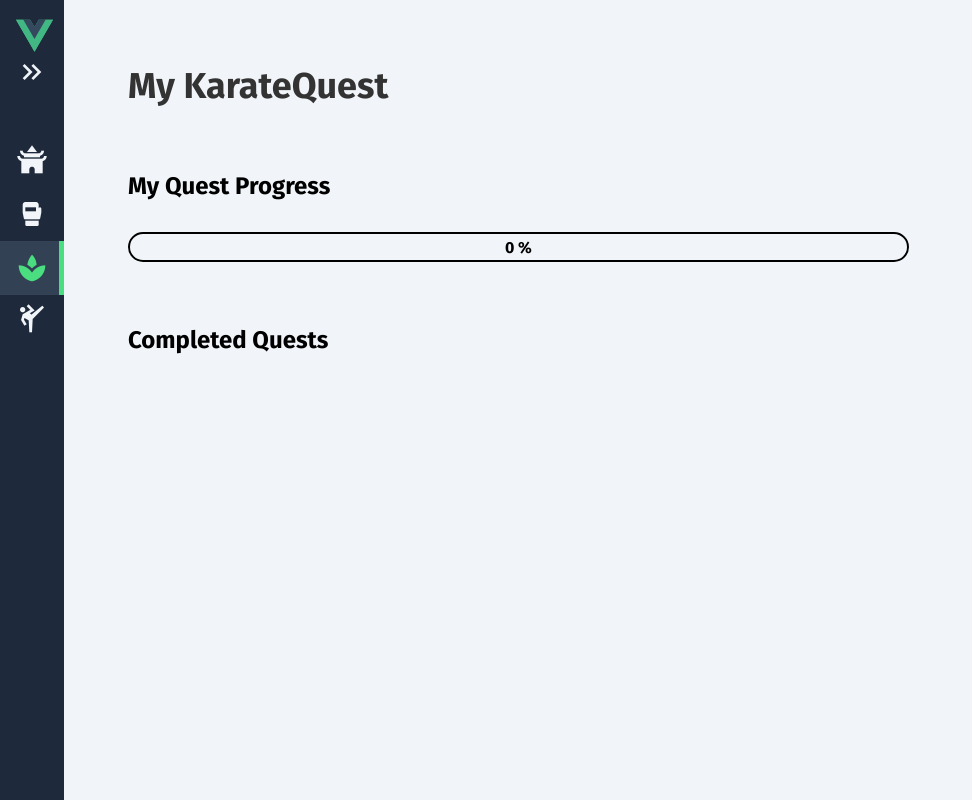
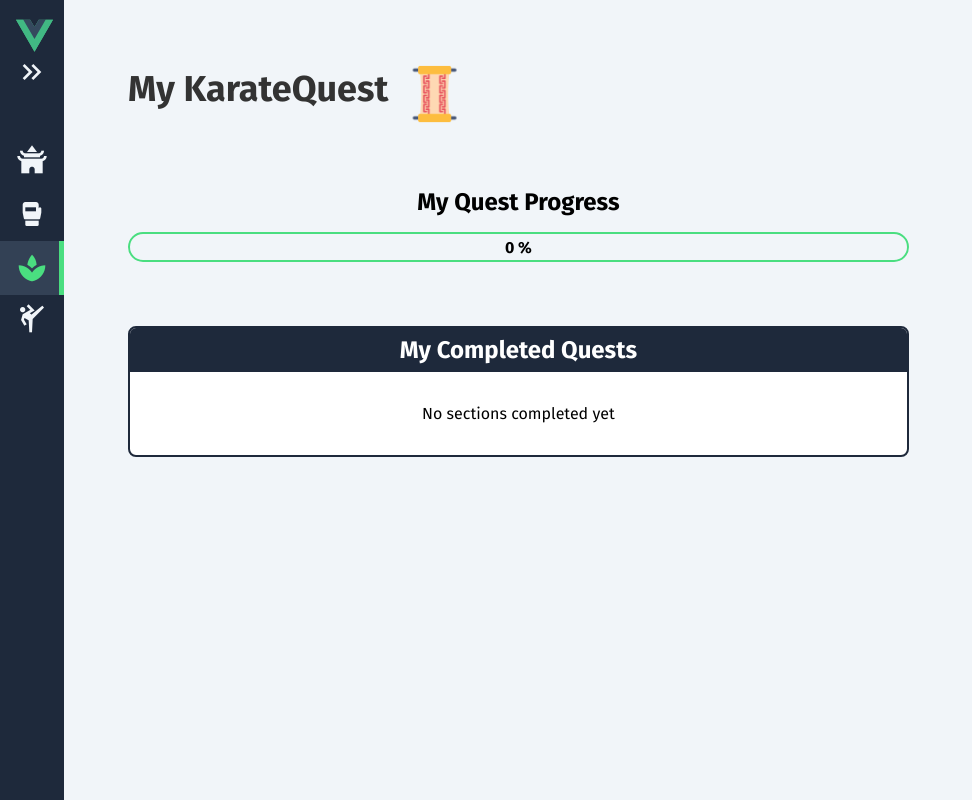
Before and after one commit to QuantumPixie/karate-quest, a Vue app: page /quest in a window 1280 px wide. Shown: the whole page, without its empty margins (0-972 px from the left). Built offline with nearby package versions, Linux system fonts and the light colour scheme.

Commit message:
refined MyKarateQuest, added description for quiz

```diff
--- a/src/components/QuizComponent.vue
+++ b/src/components/QuizComponent.vue
@@ -55,6 +55,11 @@ const resetQuiz = (): void => {
   <main class="quiz">
     <div v-if="questions.length > 0">
       <h2>Quiz</h2>
+      <p>
+        Welcome, young warrior, to the KarateQuiz. Here, you will test your knowledge and wisdom.
+        <br />But heed my words: only by answering all questions correctly can you truly master this
+        section.
+      </p>
       <ol>
         <li v-for="(question, index) in questions" :key="index">
           <h4>{{ question.question }}</h4>
@@ -91,7 +96,10 @@ const resetQuiz = (): void => {
         </p>
       </div>
       <div v-else>
-        <p>Oops! Looks like you didn't answer all questions correctly. Please redo the quiz.</p>
+        <p>
+          Oops! Looks like you didn't answer all questions correctly. Please click on redo the quiz
+          and try again.
+        </p>
         <button class="redo-quiz-button" @click="resetQuiz">Redo Quiz</button>
       </div>
     </div>
--- a/src/views/MyKarateQuestView.vue
+++ b/src/views/MyKarateQuestView.vue
@@ -6,29 +6,29 @@ import { useCompletedSectionsStore } from '@/stores/CompletedSectionsStore'
 const completedSectionsStore = useCompletedSectionsStore()
 const completedSections = completedSectionsStore.completedSections
 
-// Hardcoded total number of sections
-const totalSections: Ref<number> = ref(5)
-
 // Count the number of completed sections
 const completedSectionsCount: Ref<number> = ref(completedSections.length)
 
 // Calculate the progress percentage
 const progressPercentage: Ref<number> = ref<number>(
-  totalSections.value === 0 ? 0 : (completedSectionsCount.value / totalSections.value) * 100
+  completedSections.length === 0 ? 0 : (completedSectionsCount.value / 5) * 100
 )
 
 // Watch for changes in completedSections and recalculate progress
 watch(completedSections, (newCompletedSections: string[]) => {
   completedSectionsCount.value = newCompletedSections.length
   progressPercentage.value =
-    totalSections.value === 0 ? 0 : (completedSectionsCount.value / totalSections.value) * 100
+    completedSections.length === 0 ? 0 : (completedSectionsCount.value / 5) * 100
 })
 </script>
 
 <template>
   <main class="my-quest">
-    <div>
+    <div class="header">
       <h1>My KarateQuest</h1>
+      <img src="@/assets/ancient-scroll_4191666.png" alt="Scroll" class="icon" />
+    </div>
+
     <h2>My Quest Progress</h2>
     <div class="progress-container">
       <div class="progress-bar">
@@ -37,15 +37,24 @@ watch(completedSections, (newCompletedSections: string[]) => {
         <div class="progress-label">{{ Math.round(progressPercentage) }} %</div>
       </div>
     </div>
-      <h2>Completed Quests</h2>
-      <ul>
-        <li v-for="(section, index) in completedSections" :key="index">
-          <div class="completed-section">
+    <div class="completed-quests-card">
+      <div class="card">
+        <div class="card-header">
+          <h2>My Completed Quests</h2>
+        </div>
+        <div class="card-body">
+          <div v-if="completedSections.length > 0" class="fundamentals-card">
+            <h3>Fundamentals</h3>
+            <div class="fundamentals-sections">
+              <div v-for="(section, index) in completedSections" :key="index" class="section-card">
                 <img src="@/assets/star_3115215.png" alt="Section Icon" class="star-icon" />
                 <span class="section-name">{{ section }}</span>
               </div>
-        </li>
-      </ul>
+            </div>
+          </div>
+          <div v-else class="no-sections">No sections completed yet</div>
+        </div>
+      </div>
     </div>
   </main>
 </template>
@@ -55,36 +64,66 @@ watch(completedSections, (newCompletedSections: string[]) => {
   padding: 4rem;
   max-width: 71%;
 }
+
 h2 {
   margin-top: 4rem;
+  margin-bottom: -1rem;
+  text-align: center;
 }
-.completed-section {
+
+.completed-quests-card {
+  margin-bottom: 2rem;
+}
+
+.card {
+  border: 2px solid var(--dark);
+  border-radius: 8px;
+  overflow: hidden;
+  margin-top: 4rem;
+  text-align: left;
+  background-color: #fff;
+}
+
+.card-header {
   display: flex;
-  align-items: flex-start;
-  margin: 1rem;
-  color: #666;
-  font-size: bolder;
+  align-items: center;
+  justify-content: center;
+  padding: 0.5rem;
+  background-color: var(--dark);
 }
-li {
-  list-style: none;
+
+.card-header h2,
+.card-header h3 {
+  margin: 0;
+  color: white;
+}
+.icon {
+  width: 60px;
+  height: 60px;
+  margin-left: 1rem;
+}
+
+.no-sections {
+  margin: 2rem;
+  text-align: center;
 }
 
 .star-icon {
-  width: 40px;
-  height: 40px;
+  width: 30px;
+  height: 30px;
   margin-right: 0.5rem;
-  margin-top: 0.7rem;
+}
+.section-card {
+  display: flex;
+  align-items: center;
+  gap: 0.5rem;
+  margin-top: 1rem;
 }
 
 .section-name {
-  font-size: 1.5rem;
-  margin-top: 1.1rem;
-}
-
-ul {
-  font-size: 1.1rem;
-  margin-top: 2rem;
-  margin-bottom: 4rem;
+  font-size: 1.2rem;
+  font-weight: bold;
+  color: white;
 }
 
 .progress-bar {
@@ -102,7 +141,7 @@ ul {
   width: 100%;
   height: 100%;
   border-radius: 15px;
-  border: 2px solid black;
+  border: 2px solid #4ade80;
   box-sizing: border-box;
 }
 
@@ -120,6 +159,27 @@ ul {
   color: black;
   font-weight: bold;
 }
+
+.fundamentals-card {
+  background-color: var(--dark);
+  border: 12px solid white;
+  padding: 1rem;
+  border-radius: 23px;
+  margin-top: 1rem;
+}
+
+.fundamentals-card h3 {
+  font-size: 1.5em;
+  margin: 1rem;
+  color: white;
+  padding-left: 2.5rem;
+  text-align: center;
+}
+
+.fundamentals-sections {
+  padding: 1rem;
+}
+
 @media screen and (max-width: 768px) {
   .my-quest {
     padding: 1rem;
@@ -131,26 +191,15 @@ ul {
     font-size: 24px;
   }
 
-  .completed-section {
-    margin: 0.5rem;
-  }
-
   .star-icon {
-    width: 30px;
-    height: 30px;
+    width: 25px;
+    height: 25px;
     margin-right: 0.3rem;
-    margin-top: 0.5rem;
   }
 
   .section-name {
-    font-size: 1.2rem;
-    margin-top: 0.7rem;
-  }
-
-  ul {
     font-size: 1rem;
-    margin-top: 1rem;
-    margin-bottom: 2rem;
+    margin-top: 0.3rem;
   }
 
   .progress-bar {
```
Also changed, not shown: src/assets/ancient-scroll_4191666.png (added). Lines whose indentation alone changed are shown as unchanged.
